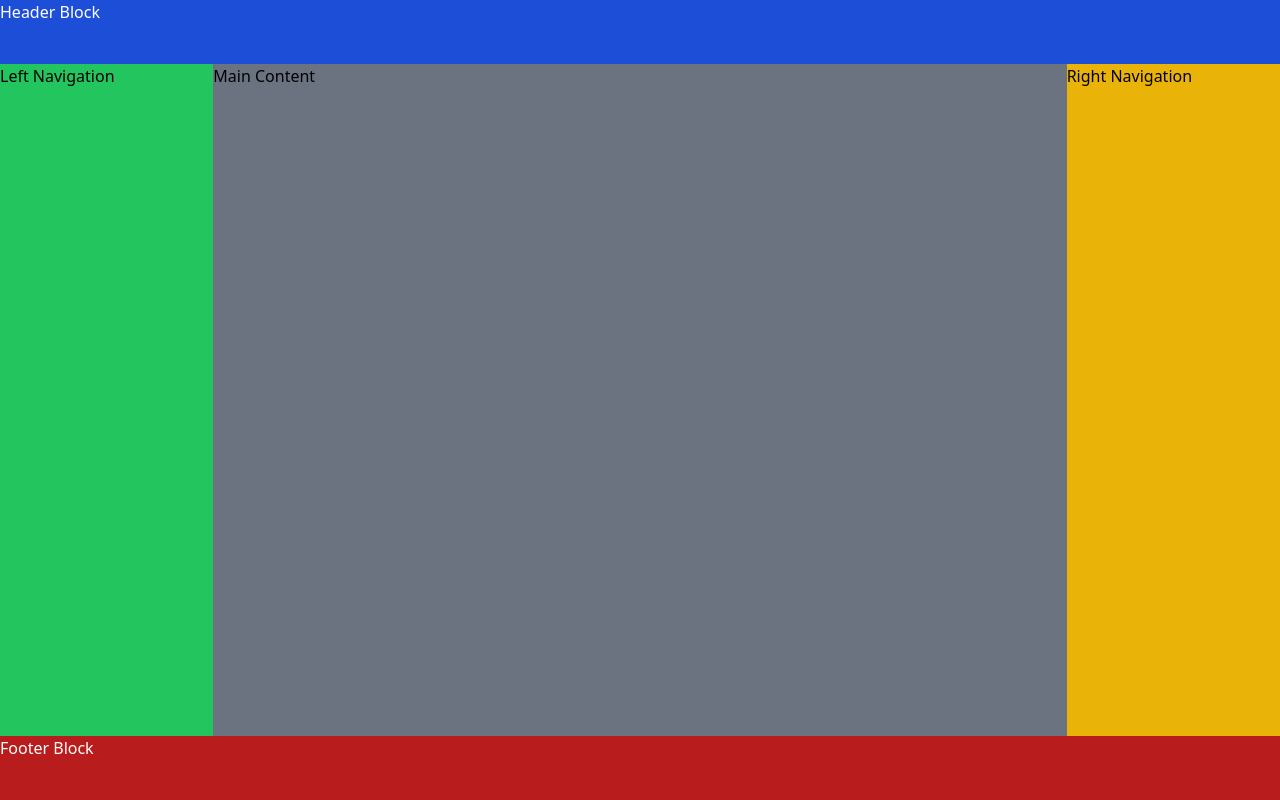
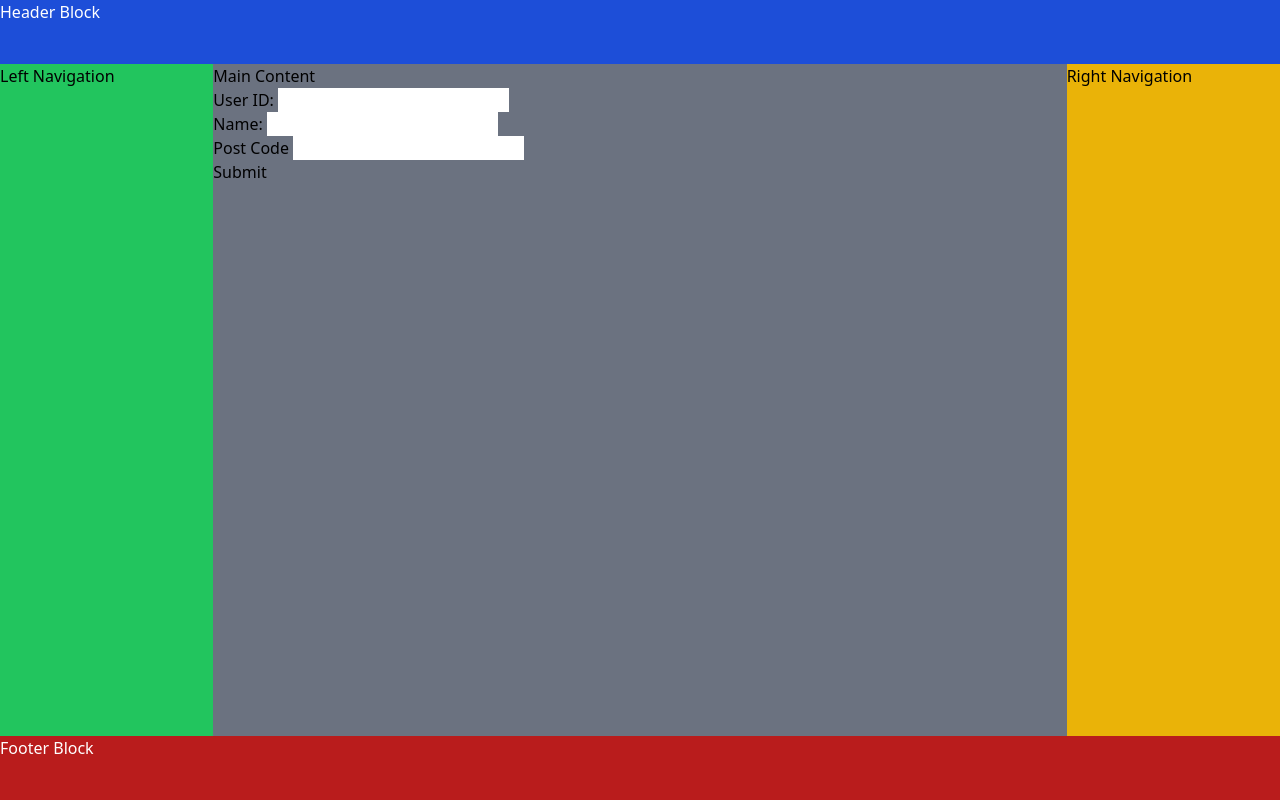
Before and after one commit to compinschools/hello-world-web, a plain HTML site: page index.html in a window 1280 px wide. Drawn offline with nearby package versions, Linux system fonts and the light colour scheme.

Commit message:
form validation

```diff
--- a/index.html
+++ b/index.html
@@ -5,24 +5,75 @@
     <meta charset="UTF-8">
     <meta name="viewport" content="width=device-width, initial-scale=1.0">
     <script src="https://cdn.tailwindcss.com"></script>
+    <script>
+      function validateUid(){
+        var uid = document.myform.uid.value;
+        if(isNaN(uid) || uid.length != 10){
+          alert("User ID must be 10 digit number");
+          document.myform.uid.focus();
+          document.myform.uid.style.backgroundColor = "red";
+          return false;
+        }
+        else {
+          document.myform.uid.style.backgroundColor = "white";
+          return true;
+        }
+      }
+      function validateForm(){
+        if(validateUid() == false){
+          return false;
+        }
+
+
+
+        var name = document.myform.name.value;
+        if(name == ""){
+          alert("Name must be filled out");
+          return false;
+        }
+
+        var pcode = document.myform.pcode.value;
+        let postRegEx = /^[A-Z]{1,2}[0-9][0-9A-Z]?\s[0-9][A-Z]{2}$/;
+        if(!postRegEx.test(pcode)){
+          alert("Post Code must be valid");
+          return false;
+        }
+
+        return true;
+      }
+    </script>
   </head>
   <body>
     <header class="bg-blue-700 text-white h-16 container mx-auto">
       Header Block
     </header>
-    <div class="container mx-auto flex h-[calc(100vh-128px)]">
-      <nav class="w-1/6 bg-green-500">
+    <div class="container mx-auto sm:flex h-[calc(100vh-128px)]">
+      <nav class="w-full sm:w-1/6 bg-green-500">
         Left Navigation
       </nav>
-      <main class="w-2/3 bg-gray-500">
+      <main id="main" class="w-full sm:w-2/3 bg-gray-500">
         Main Content
+        <form name="myform">
+          <label for="uid">User ID:</label>
+          <input type="text" name="uid" id="uid" onchange="validateUid()">
+          <br />
+          <label for="name">Name:</label>
+          <input type="text" name="name" id="name">
+          <br />
+          <label for="pcode">Post Code</label>
+          <input type="text" name="pcode" id="pcode">
+          <br />
+          <input type="button" value="Submit" onclick="validateForm()">
+        </form>
+
       </main>
-      <nav class="w-1/6 bg-yellow-500">
+      <nav class="w-full sm:w-1/6 bg-yellow-500">
         Right Navigation
       </nav>
   </div>
     <footer class="bg-red-700 text-white h-16 container mx-auto">
       Footer Block
     </footer>
+
   </body>
 </html>
```
